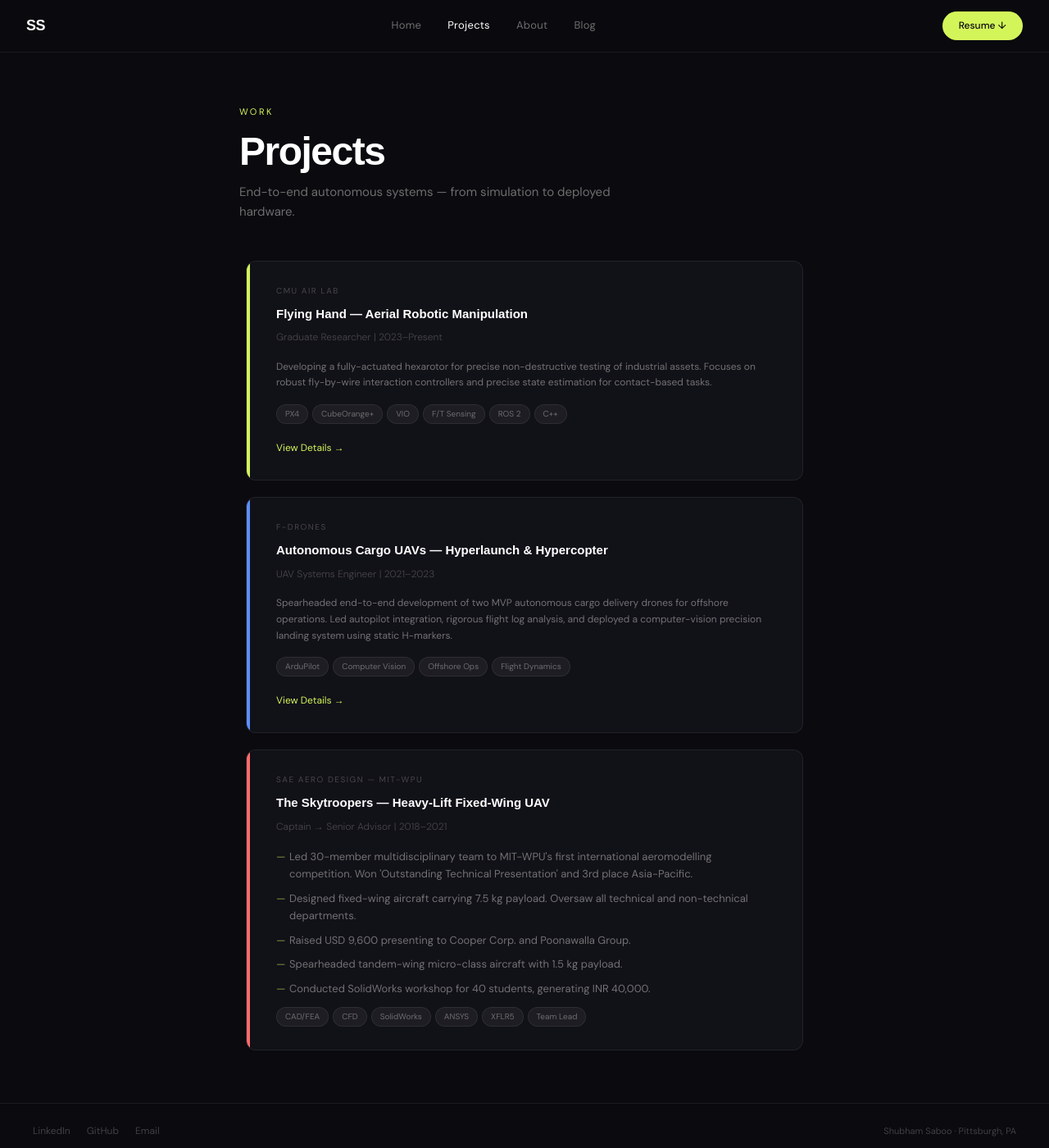
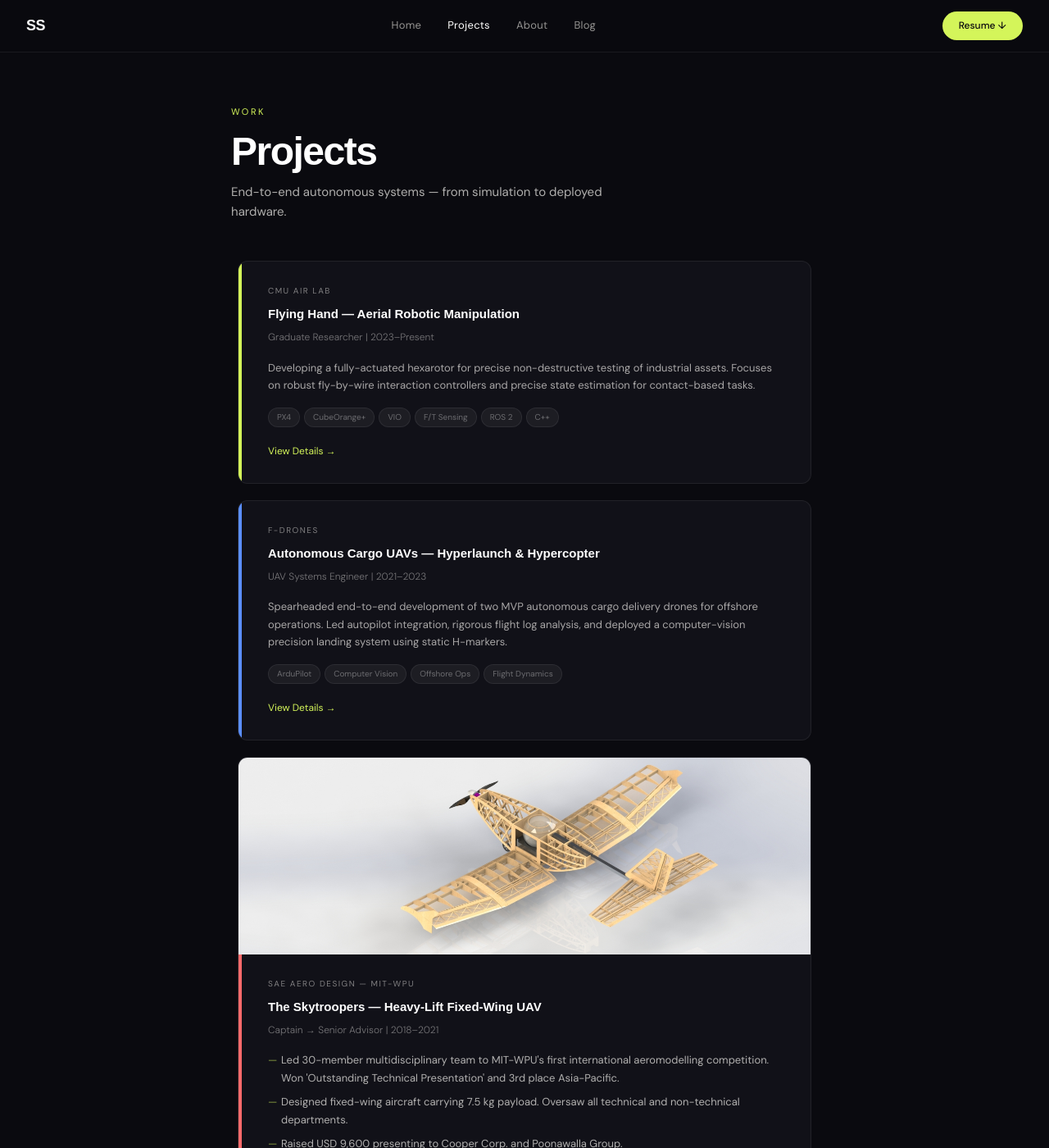
Before and after one commit to FD-Shubham/FD-Shubham.github.io, a Jekyll site: the page built from projects.md, in a window 1280 px wide and 1400 px high. Shown: the whole window at 82% size. Built offline with Jekyll 4.4.1, drawn with Linux system fonts in a browser that asks for light colours; some web fonts are replaced.

Commit message:
Improve readability

```diff
--- a/assets/css/main.css
+++ b/assets/css/main.css
@@ -9,9 +9,9 @@
   --bg-card-hover:#16161f;
   --border:       rgba(255, 255, 255, 0.07);
   --border-mid:   rgba(255, 255, 255, 0.12);
-  --text-primary: #e8e6e0;
-  --text-muted:   rgba(232, 230, 224, 0.45);
-  --text-faint:   rgba(232, 230, 224, 0.25);
+  --text-primary: #f0eeea;
+  --text-muted:   rgba(240, 238, 234, 0.72);
+  --text-faint:   rgba(240, 238, 234, 0.45);
   --accent:       #d4f55a;
   --accent-dim:   rgba(212, 245, 90, 0.08);
   --blue:         #5b8fff;
@@ -19,7 +19,7 @@
   --font-display: 'Cabinet Grotesk', sans-serif;
   --font-body:    'DM Sans', sans-serif;
   --nav-height:   64px;
-  --max-w:        760px;
+  --max-w:        780px;
   --radius:       12px;
   --radius-sm:    8px;
   --radius-pill:  999px;
@@ -27,11 +27,22 @@
 
 *, *::before, *::after { box-sizing: border-box; margin: 0; padding: 0; }
 
-html { scroll-behavior: smooth; }
+html { scroll-behavior: smooth; font-size: 16px; }
 
-body { text-align: left; }
-main { text-align: left; margin: 0; padding: 0; max-width: 100%; }
-p, h1, h2, h3, ul, li { text-align: left; }
+body, main, p, h1, h2, h3, h4, ul, li, div {
+  text-align: left !important;
+}
+main {
+  margin: 0 !important;
+  padding: 0 !important;
+  max-width: 100% !important;
+  float: none !important;
+}
+.page-content, .post-content, .wrapper {
+  max-width: 100% !important;
+  margin: 0 !important;
+  padding: 0 !important;
+}
 
 body {
   background: var(--bg);
@@ -79,7 +90,7 @@
 
 .nav-links a {
   font-size: 13px;
-  color: var(--text-muted);
+  color: rgba(240, 238, 234, 0.6);
   letter-spacing: 0.3px;
   transition: color 0.2s;
 }
@@ -163,15 +174,15 @@
 
 .hero-subtitle {
   font-size: 14px;
-  color: var(--text-muted);
+  color: rgba(240, 238, 234, 0.55);
   font-weight: 300;
   letter-spacing: 0.3px;
   margin-bottom: 24px;
 }
 
 .hero-bio {
-  font-size: 15px;
-  line-height: 1.75;
+  font-size: 16px;
+  line-height: 1.8;
   color: var(--text-muted);
   max-width: 520px;
   margin-bottom: 32px;
@@ -290,7 +301,7 @@
 
 .stat-label {
   font-size: 11px;
-  color: var(--text-faint);
+  color: rgba(240, 238, 234, 0.5);
   letter-spacing: 0.5px;
   text-transform: uppercase;
 }
@@ -380,7 +391,7 @@
   font-size: 10px;
   letter-spacing: 1.5px;
   text-transform: uppercase;
-  color: var(--text-faint);
+  color: rgba(240, 238, 234, 0.5);
   margin-bottom: 10px;
 }
 
@@ -395,9 +406,9 @@
 }
 
 .card-desc {
-  font-size: 12px;
+  font-size: 13px;
   line-height: 1.65;
-  color: var(--text-muted);
+  color: rgba(240, 238, 234, 0.68);
   margin-bottom: 16px;
   flex: 1;
 }
--- a/projects.md
+++ b/projects.md
@@ -48,26 +48,38 @@
     </div>
   </div>
 
-  <div class="project-card-full">
-    <div class="card-accent-left" style="background: #ff6b6b;"></div>
-    <div class="card-full-body">
-      <div class="card-org">SAE Aero Design — MIT-WPU</div>
-      <h2 class="card-title">The Skytroopers — Heavy-Lift Fixed-Wing UAV</h2>
-      <div class="card-role">Captain → Senior Advisor | 2018–2021</div>
-      <ul class="card-bullets">
-        <li>Led 30-member multidisciplinary team to MIT-WPU's first international aeromodelling competition. Won 'Outstanding Technical Presentation' and 3rd place Asia-Pacific.</li>
-        <li>Designed fixed-wing aircraft carrying 7.5 kg payload. Oversaw all technical and non-technical departments.</li>
-        <li>Raised USD 9,600 presenting to Cooper Corp. and Poonawalla Group.</li>
-        <li>Spearheaded tandem-wing micro-class aircraft with 1.5 kg payload.</li>
-        <li>Conducted SolidWorks workshop for 40 students, generating INR 40,000.</li>
-      </ul>
-      <div class="card-chips">
-        <span class="chip">CAD/FEA</span>
-        <span class="chip">CFD</span>
-        <span class="chip">SolidWorks</span>
-        <span class="chip">ANSYS</span>
-        <span class="chip">XFLR5</span>
-        <span class="chip">Team Lead</span>
+  <div class="project-card-full" style="flex-direction: column;">
+    <img src="/assets/images/skytroopers/hero.jpg" alt="Skytroopers Final Prototype — AeroDesign Florida 2020" style="width: 100%; height: 240px; object-fit: cover; display: block;">
+    <div style="display: flex; flex: 1;">
+      <div class="card-accent-left" style="background: #ff6b6b;"></div>
+      <div class="card-full-body">
+        <div class="card-org">SAE Aero Design — MIT-WPU</div>
+        <h2 class="card-title">The Skytroopers — Heavy-Lift Fixed-Wing UAV</h2>
+        <div class="card-role">Captain → Senior Advisor | 2018–2021</div>
+        <ul class="card-bullets">
+          <li>Led 30-member multidisciplinary team to MIT-WPU's first international aeromodelling competition. Won 'Outstanding Technical Presentation' and 3rd place Asia-Pacific.</li>
+          <li>Designed fixed-wing aircraft carrying 7.5 kg payload. Oversaw all technical and non-technical departments.</li>
+          <li>Raised USD 9,600 presenting to Cooper Corp. and Poonawalla Group.</li>
+          <li>Spearheaded tandem-wing micro-class aircraft with 1.5 kg payload.</li>
+          <li>Conducted SolidWorks workshop for 40 students, generating INR 40,000.</li>
+        </ul>
+        <div class="card-chips">
+          <span class="chip">CAD/FEA</span>
+          <span class="chip">CFD</span>
+          <span class="chip">SolidWorks</span>
+          <span class="chip">ANSYS</span>
+          <span class="chip">XFLR5</span>
+          <span class="chip">Team Lead</span>
+        </div>
+        <div style="display: flex; gap: 8px; overflow-x: auto; margin-top: 20px; padding-bottom: 4px; scrollbar-width: thin;">
+          <img src="/assets/images/skytroopers/flight.jpg" alt="Aircraft in flight" style="height: 110px; width: 160px; object-fit: cover; border-radius: 6px; flex-shrink: 0;">
+          <img src="/assets/images/skytroopers/cad-render.png" alt="SolidWorks CAD render" style="height: 110px; width: 160px; object-fit: cover; border-radius: 6px; flex-shrink: 0;">
+          <img src="/assets/images/skytroopers/frame-grass.jpg" alt="Balsa frame structure" style="height: 110px; width: 160px; object-fit: cover; border-radius: 6px; flex-shrink: 0;">
+          <img src="/assets/images/skytroopers/fuselage.jpg" alt="Fuselage skeleton build" style="height: 110px; width: 160px; object-fit: cover; border-radius: 6px; flex-shrink: 0;">
+          <img src="/assets/images/skytroopers/team-comp.jpg" alt="Team at competition" style="height: 110px; width: 160px; object-fit: cover; border-radius: 6px; flex-shrink: 0;">
+          <img src="/assets/images/skytroopers/florida-tarmac.jpg" alt="Aircraft at Florida competition" style="height: 110px; width: 160px; object-fit: cover; border-radius: 6px; flex-shrink: 0;">
+          <img src="/assets/images/skytroopers/iitm-event.jpg" alt="Boeing IIT-M event" style="height: 110px; width: 160px; object-fit: cover; border-radius: 6px; flex-shrink: 0;">
+        </div>
       </div>
     </div>
   </div>
```
Also changed, not shown: assets/images/skytroopers/cad-render.png (added), assets/images/skytroopers/hero.jpg (added), 6 other files.
